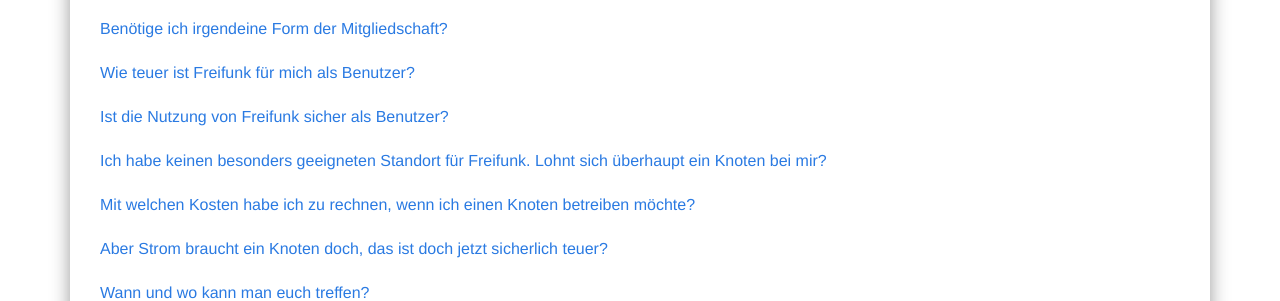
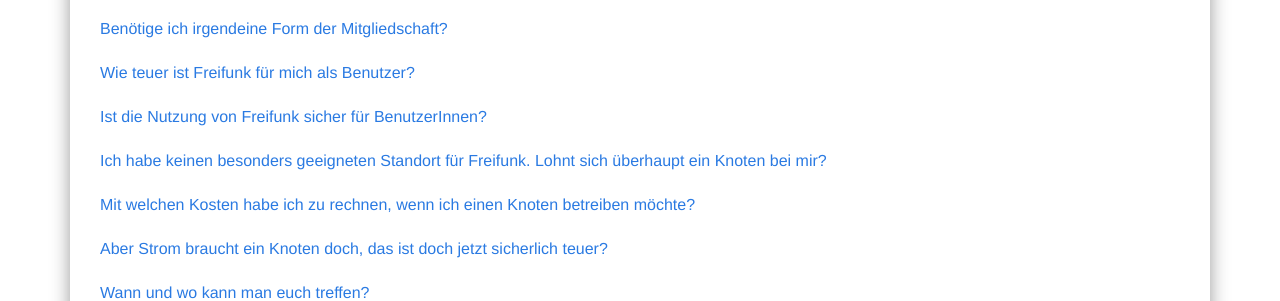
Before and after one commit to freifunkMUC/freifunkmuc.github.io, a Jekyll site: the page built from faq.md, in a window 1280 px wide. Shown: the part 358-659 px from the top of the page. Built offline with Jekyll 4.4.1, drawn with Linux system fonts in a browser that asks for light colours; nearby versions of some CDN libraries; a style sheet for code colours, icons or effects is not loaded.

Commit message:
Geschlecht neutralisiert

```diff
--- a/faq.md
+++ b/faq.md
@@ -44,7 +44,7 @@ function toggleNode(node)
 </div>
 
 <div><span onclick="toggleNode(this.parentNode); return  false;"><a>
-        Ist die Nutzung von Freifunk sicher als Benutzer?
+        Ist die Nutzung von Freifunk sicher für BenutzerInnen?
     </a></span>
     <div style="display: none;">
         Wenn Du Freifunk nutzt, dann benutzt Du ein unverschlüsseltes und offenes WLAN-Netz. Dies bringt Gefahren mit sich, denen Du dir bewusst sein solltest. Du solltest daher nur sichere Verbindungen nutzen (z.B. https im Browser verwenden). Allerdings hast Du diese Gefahr bei jedem offenen WLAN. Wenn Du genau wissen möchtest wie Du Dich und Deine Daten schützen kannst, dann schau doch bei einer Cryptoparty vorbei. Hier werden Dir die Gefahren im Netz gezeigt und Maßnahmen, wie Du Dich davor schützen kannst.
@@ -192,7 +192,7 @@ Grün sind neue Knoten, die in den letzten 14 tagen dazu gekommen sind. Blaue si
     <div style="display: none;">
 
 <div markdown="1">
-Wir betreiben zentrale Zugangspunkte in Deutschland, die den Internetverkehr ins Ausland umleiten. Dadurch sind die Betreiber eines Knotens die ihren Internetzugang teilen nicht identifizierbar. Damit Freifunk funktionieren kann, müssen sich aber alle Benutzer an die [Nutzungsbedingungen][nutzungsbedingungen] halten.
+Wir betreiben zentrale Zugangspunkte in Deutschland, die den Internetverkehr ins Ausland umleiten. Dadurch sind die BetreiberInnen eines Knotens die ihren Internetzugang teilen nicht identifizierbar. Damit Freifunk funktionieren kann, müssen sich aber alle BenutzerInnen an die [Nutzungsbedingungen][nutzungsbedingungen] halten.
 </div>
 
     </div>
@@ -204,8 +204,8 @@ Wir betreiben zentrale Zugangspunkte in Deutschland, die den Internetverkehr ins
     <div style="display: none;">
 
 <div markdown="1">
-Grundsätzlich hat sich erst einmal jeder Nutzer an gewisse Regeln zu halten, die unter dem [Pico Peering Agreement][nutzungsbedingungen] aufgeführt sind.
-Natürlich sind solche Regeln keine Garantie für ein vorbildliches Verhalten aller Anwender, aber es gibt ein paar Punkte, die gegen eine illegale Nutzung sprechen:
+Grundsätzlich haben sich erst einmal alle BenutzerInnen an gewisse Regeln zu halten, die unter dem [Pico Peering Agreement][nutzungsbedingungen] aufgeführt sind.
+Natürlich sind solche Regeln keine Garantie für ein vorbildliches Verhalten aller AnwenderInnen, aber es gibt ein paar Punkte, die gegen eine illegale Nutzung sprechen:
 
 Das Freifunknetz ermöglicht unter anderem Zugang zum Internet. Dieser Zugang ist nicht dafür gedacht, um große Datenmengen (z.B. Downloads von Filmen) zu ermöglichen, sondern dient hauptsächlich der Informationsbeschaffung. Dementsprechend ist der Anschluss nicht so schnell wie ein heimischer DSL-Anschluss.
 Unser Dienstleister für die Anonymisierung kostet knapp 10 € pro Monat und ist wesentlich schneller.
```
Also changed, not shown: other parts of faq.md (+2 -2 lines).
